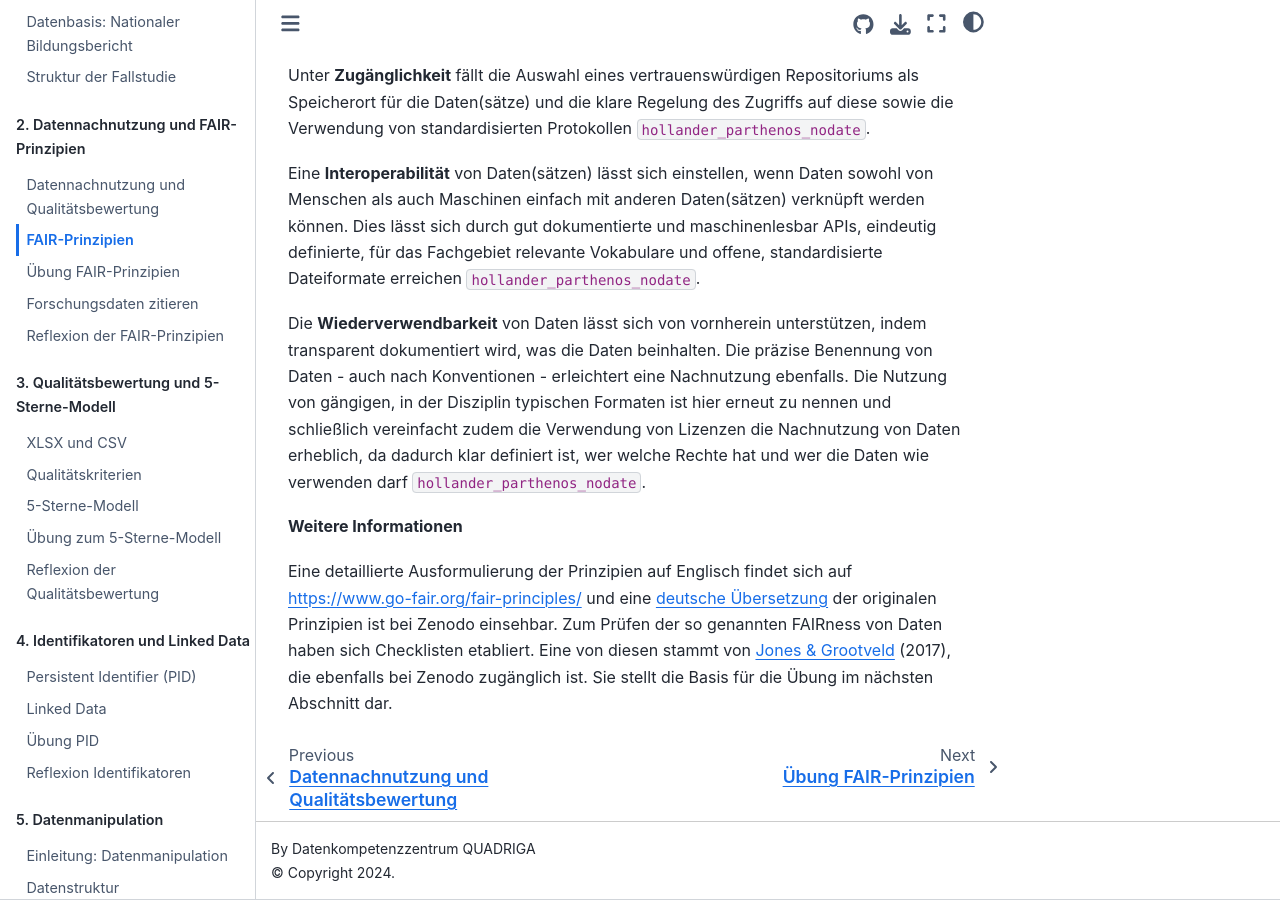
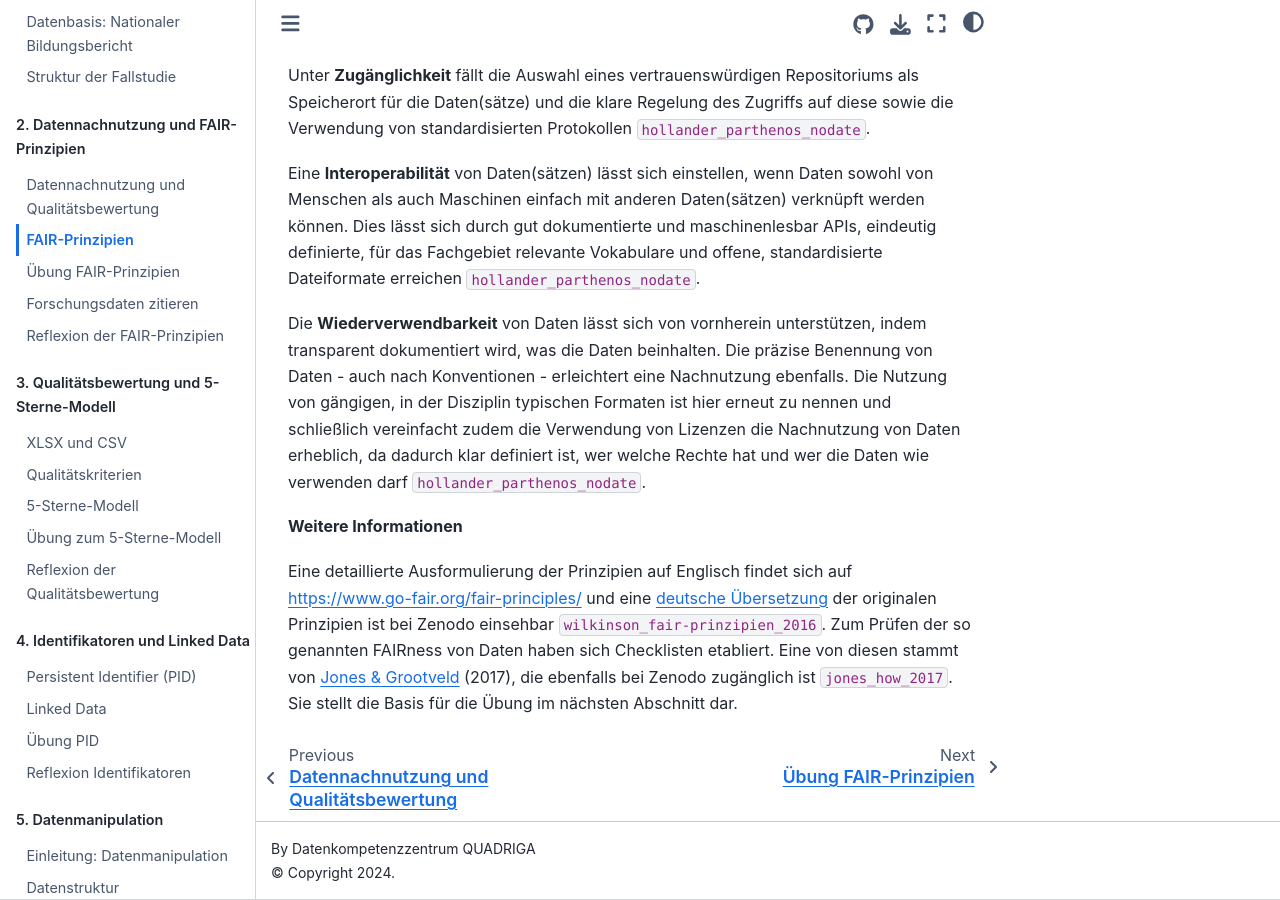
Before and after one commit to quadriga-dk/Tabelle-Fallstudie-1, a Jupyter Book: the page built from Markdown/06_FairPrinzipien.md, in a window 1280 px wide and 900 px high, scrolled down 1159 px. Built offline with Jupyter Book 1.0.4 settings and Sphinx 7.4.7 and the Sphinx Book theme 1.1.4, drawn with Linux system fonts in a browser that asks for light colours; cross-references to code outside the pages are shown as plain code.

Commit message:
Update 06_FairPrinzipien.md

```diff
--- a/Markdown/06_FairPrinzipien.md
+++ b/Markdown/06_FairPrinzipien.md
@@ -17,5 +17,5 @@ Die **Wiederverwendbarkeit** von Daten lässt sich von vornherein unterstützen,
 
 **Weitere Informationen**
 
-Eine detaillierte Ausformulierung der Prinzipien auf Englisch findet sich auf https://www.go-fair.org/fair-principles/ und eine [deutsche Übersetzung](https://zenodo.org/records/6247015) der originalen Prinzipien ist bei Zenodo einsehbar.
-Zum Prüfen der so genannten FAIRness von Daten haben sich Checklisten etabliert. Eine von diesen stammt von [Jones & Grootveld](https://zenodo.org/records/5111307) (2017), die ebenfalls bei Zenodo zugänglich ist. Sie stellt die Basis für die Übung im nächsten Abschnitt dar.
+Eine detaillierte Ausformulierung der Prinzipien auf Englisch findet sich auf https://www.go-fair.org/fair-principles/ und eine [deutsche Übersetzung](https://zenodo.org/records/6247015) der originalen Prinzipien ist bei Zenodo einsehbar {cite}`wilkinson_fair-prinzipien_2016`.
+Zum Prüfen der so genannten FAIRness von Daten haben sich Checklisten etabliert. Eine von diesen stammt von [Jones & Grootveld](https://zenodo.org/records/5111307) (2017), die ebenfalls bei Zenodo zugänglich ist {cite}`jones_how_2017`. Sie stellt die Basis für die Übung im nächsten Abschnitt dar.
```
